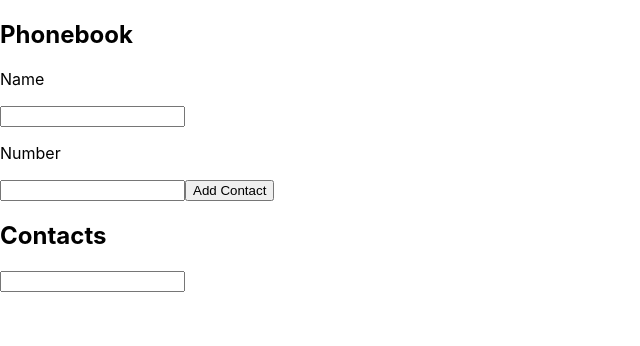
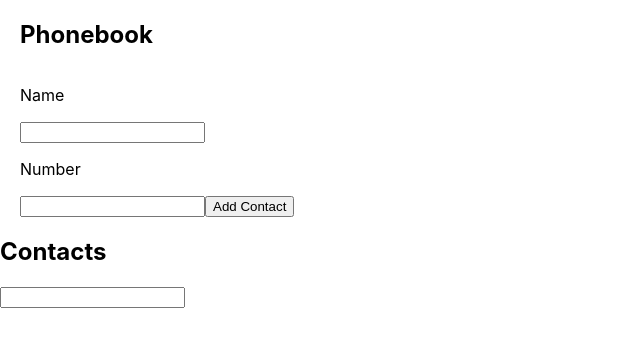
Before and after one commit to Aztek2008/goit-react-hw-02-phonebook, a React (Create React App) app: page / in a window 1280 px wide. Shown: the top 346 px of the page, without its empty margins (0-640 px from the left). Built offline with nearby package versions, Linux system fonts and the light colour scheme.

Commit message:
start splitting code to Components

```diff
--- a/src/App.jsx
+++ b/src/App.jsx
@@ -1,4 +1,5 @@
 import React, { Component } from "react";
+import Section from "./components/Section/Section";
 import { v4 as uuidv4 } from "uuid";
 
 class App extends Component {
@@ -18,8 +19,13 @@ class App extends Component {
     };
 
     this.setState((prevState) => {
+      const existedContacts = prevState.contacts.map((cont) => cont.name);
+      const newName = contact.name;
+
       return {
-        contacts: [...prevState.contacts, contact],
+        contacts: !existedContacts.includes(newName)
+          ? [...prevState.contacts, contact]
+          : prevState.contacts,
       };
     });
   };
@@ -32,46 +38,44 @@ class App extends Component {
   };
 
   changeFilter = (e) => {
-    console.log("e.target: ", e);
     const { name, value } = e;
     this.setState({
       [name]: value,
     });
+  };
 
-    // eturn tasks.filter(task =>
-    //   task.text.toLowerCase().includes(filter.toLowerCase()),
-    // );
-  };
+  // getVisibleContacts = () => {
+  //   const { contacts, filter } = this.state;
+
+  //   return (
+  //     this.state.contacts.length > 0 &&
+  //     contacts.filter((contact) =>
+  //       contact.name.toLowerCase().includes(filter.toLowerCase())
+  //     )
+  //   );
+  // };
+
+  //   Достаточно выделить четыре компонента: форма добавления контактов, список контактов, элемент списка контактов и фильтр поиска.
+
+  // <div>
+  //   <h1>Phonebook</h1>
+  //   <ContactForm ... />
+
+  //   <h2>Contacts</h2>
+  //   <Filter ... />
+  //   <ContactList ... />
+  // </div>
 
   render() {
     return (
       <div>
-        <section>
-          <h2>Phonebook</h2>
-          <form onSubmit={this.addContact}>
-            <label>
-              <p>Name</p>
-              <input
-                type="text"
-                value={this.state.name}
-                onChange={this.handleChange}
-                name="name"
-              />
-            </label>
+        <Section
+          appState={this.state}
+          title="Phonebook"
+          onAddContact={this.addContact}
+          onHandleChange={this.handleChange}
+        />
 
-            <label>
-              <p>Number</p>
-              <input
-                type="tel"
-                name="number"
-                value={this.state.number}
-                onChange={this.handleChange}
-              />
-            </label>
-
-            <button type="submit">Add Contact</button>
-          </form>
-        </section>
         <section>
           <h2>Contacts</h2>
 
@@ -85,9 +89,15 @@ class App extends Component {
           </label>
 
           <ul>
+            {/* {visibleTasks.length > 0 &&
+              visibleTasks.map((contact) => (
+                <li key={contact.id}>
+                  {contact.name}: {contact.number}
+                </li>
+              ))} */}
             {this.state.contacts.length > 0 &&
               this.state.contacts.map((contact) => (
-                <li>
+                <li key={contact.id}>
                   {contact.name}: {contact.number}
                 </li>
               ))}
--- /dev/null
+++ b/src/components/ContactForm/ContactForm.jsx
@@ -0,0 +1,34 @@
+import React from "react";
+import styles from "./ContactForm.module.css";
+
+export default function ContactForm({
+  state,
+  onCreateContact,
+  onCreateChange,
+}) {
+  return (
+    <form onSubmit={onCreateContact}>
+      <label>
+        <p>Name</p>
+        <input
+          type="text"
+          value={state.name}
+          onChange={onCreateChange}
+          name="name"
+        />
+      </label>
+
+      <label>
+        <p>Number</p>
+        <input
+          type="tel"
+          name="number"
+          value={state.number}
+          onChange={onCreateChange}
+        />
+      </label>
+
+      <button type="submit">Add Contact</button>
+    </form>
+  );
+}
--- /dev/null
+++ b/src/components/Section/Section.jsx
@@ -0,0 +1,21 @@
+import React from "react";
+import ContactForm from "../ContactForm/ContactForm";
+import styles from "./Section.module.css";
+
+export default function Section({
+  appState,
+  title,
+  onAddContact,
+  onHandleChange,
+}) {
+  return (
+    <section className={styles.Section}>
+      <h2>{title}</h2>
+      <ContactForm
+        state={appState}
+        onCreateContact={onAddContact}
+        onCreateChange={onHandleChange}
+      />
+    </section>
+  );
+}
--- /dev/null
+++ b/src/components/Section/Section.module.css
@@ -0,0 +1,6 @@
+.Section {
+  display: flex;
+  flex-direction: column;
+  align-items: flex-start;
+  padding-left: 20px;
+}
```
Also changed, not shown: src/components/ContactForm/ContactForm.module.css (added), src/components/ContactList/ContactList.jsx (added), src/components/ContactList/ContactList.module.css (added), src/components/Filter.jsx (added).
